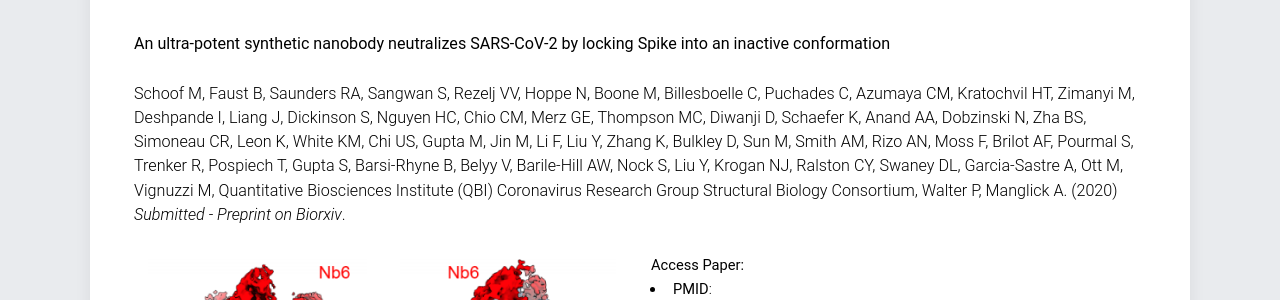
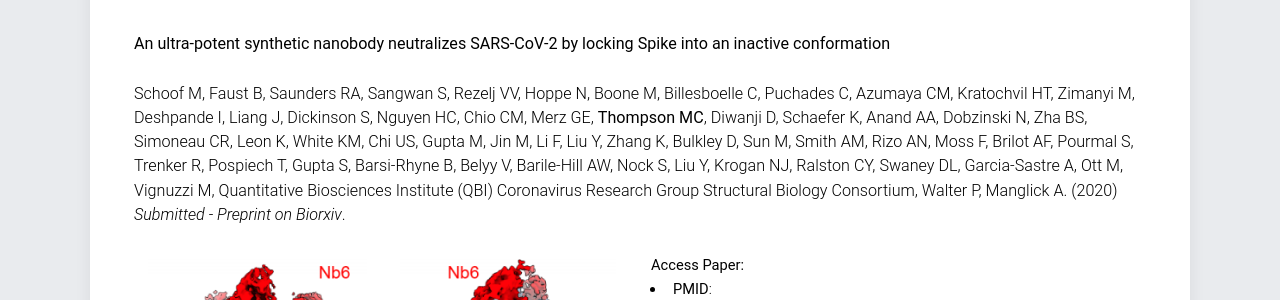
Before and after one commit to mthompson-lab/mthompson-lab.github.io, a Jekyll site: the page built from publications/index.html, in a window 1280 px wide and 900 px high. Shown: the part 417-717 px from the top of the window. Built offline with Jekyll 4.4.1, drawn with Linux system fonts in a browser that asks for light colours.

Commit message:
bold name in Nb paper

```diff
--- a/_data/publications.yml
+++ b/_data/publications.yml
@@ -16,7 +16,7 @@
 
 - title: "**An ultra-potent synthetic nanobody neutralizes SARS-CoV-2 by locking Spike into an inactive conformation**"
   citation: "Schoof M, Faust B, Saunders RA, Sangwan S, Rezelj VV, Hoppe N, Boone M, Billesboelle C, Puchades C, Azumaya CM, Kratochvil HT, Zimanyi M,
-  Deshpande I, Liang J, Dickinson S, Nguyen HC, Chio CM, Merz GE, Thompson MC, Diwanji D, Schaefer K, Anand AA, Dobzinski N, Zha BS, Simoneau CR, Leon K,
+  Deshpande I, Liang J, Dickinson S, Nguyen HC, Chio CM, Merz GE, **Thompson MC**, Diwanji D, Schaefer K, Anand AA, Dobzinski N, Zha BS, Simoneau CR, Leon K,
   White KM, Chi US, Gupta M, Jin M, Li F, Liu Y, Zhang K, Bulkley D, Sun M, Smith AM, Rizo AN, Moss F, Brilot AF, Pourmal S, Trenker R, Pospiech T, Gupta S,
   Barsi-Rhyne B, Belyy V, Barile-Hill AW, Nock S, Liu Y, Krogan NJ, Ralston CY, Swaney DL, Garcia-Sastre A, Ott M, Vignuzzi M,
   Quantitative Biosciences Institute (QBI) Coronavirus Research Group Structural Biology Consortium, Walter P, Manglick A. (2020) *Submitted - Preprint on Biorxiv*."
```
